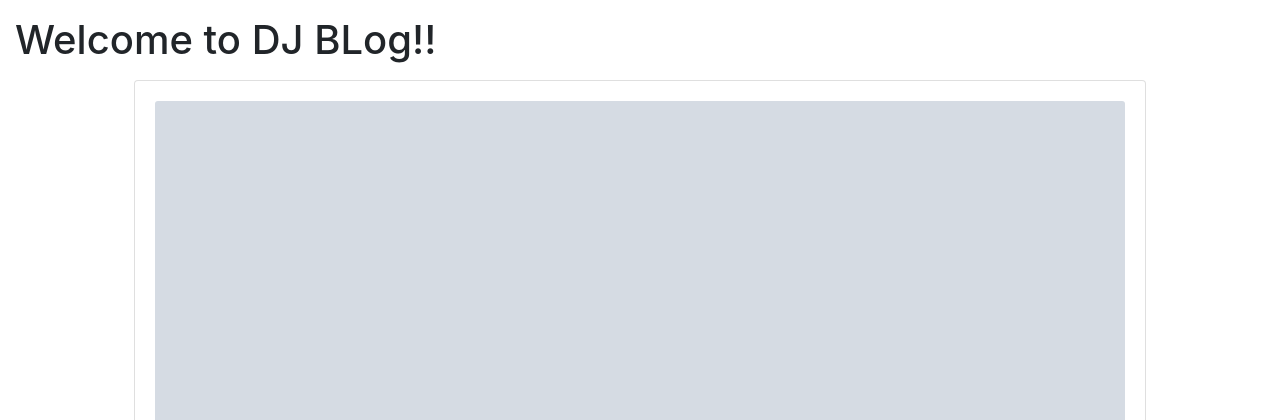
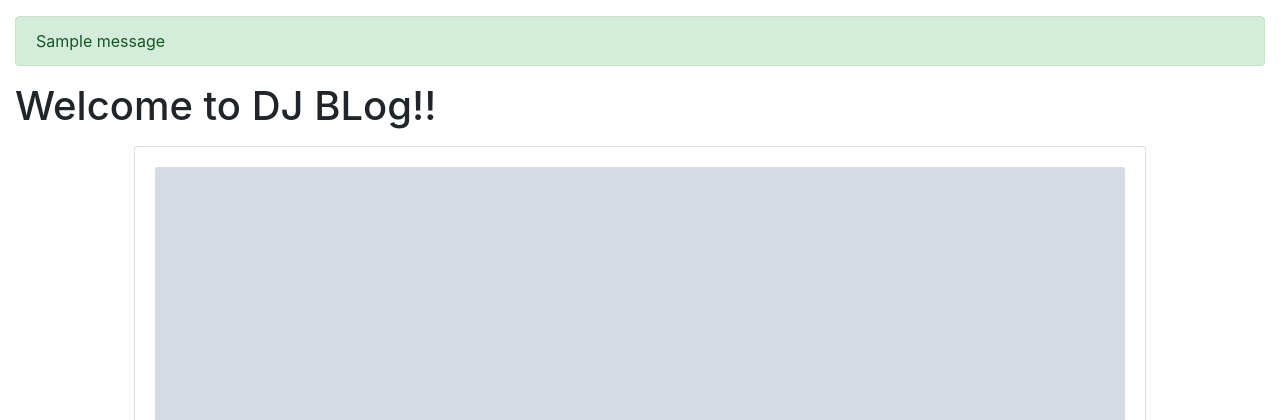
Before and after one commit to juchilian/django-blog, a Django app: page / in a window 1280 px wide. Shown: the part 56-476 px from the top of the page. Run offline with Django 3.2, Linux system fonts and the light colour scheme; tables that the repository leaves empty hold one stand-in row (values such as "Sample post"); grey boxes marked "Sample" are stand-in pictures; one stand-in notice (Sample message) is shown; some libraries are stand-ins or nearby versions.

Commit message:
added alert

```diff
--- a/blog/views.py
+++ b/blog/views.py
@@ -1,3 +1,4 @@
+from django.contrib import messages
 from django.contrib.auth.decorators import login_required
 from django.contrib.admin.views.decorators import staff_member_required
 from django.http import Http404
@@ -33,6 +34,7 @@ def blog_post_create_view(request):
         obj.user = request.user
         obj.save()
         form = BlogPostModelForm()
+        messages.success(request, "正常に投稿されました！")
         return redirect("/blog")
 
     context = {'title': '新規投稿', 'form': form}
@@ -56,6 +58,7 @@ def blog_post_update_view(request, slug):
     form = BlogPostModelForm(request.POST or None, instance=post)
     if form.is_valid():
         form.save()
+        messages.success(request, "正常に更新されました！")
         return redirect("/blog")
     context = {"title": f"Update {post.title}", 'form': form}
     template_name = 'blog/form.html'
--- a/templates/base.html
+++ b/templates/base.html
@@ -1,4 +1,5 @@
 {% load staticfiles %}
+{% load bootstrap4 %}
 <!DOCTYPE html>
 
 <html lang="ja">
@@ -17,6 +18,8 @@
 <body>
     {% include 'navbar.html' %}
     <div class="container-fluid">
+        {% include 'messages.html' %}
+
         {% block content %}
         {% endblock content %}
     </div>
--- a/templates/js.html
+++ b/templates/js.html
@@ -1,3 +1,5 @@
     <script src="https://code.jquery.com/jquery-3.3.1.slim.min.js" integrity="sha384-q8i/X+965DzO0rT7abK41JStQIAqVgRVzpbzo5smXKp4YfRvH+8abtTE1Pi6jizo" crossorigin="anonymous"></script>
     <script src="https://cdnjs.cloudflare.com/ajax/libs/popper.js/1.14.7/umd/popper.min.js" integrity="sha384-UO2eT0CpHqdSJQ6hJty5KVphtPhzWj9WO1clHTMGa3JDZwrnQq4sF86dIHNDz0W1" crossorigin="anonymous"></script>
     <script src="https://stackpath.bootstrapcdn.com/bootstrap/4.3.1/js/bootstrap.min.js" integrity="sha384-JjSmVgyd0p3pXB1rRibZUAYoIIy6OrQ6VrjIEaFf/nJGzIxFDsf4x0xIM+B07jRM" crossorigin="anonymous"></script>
+    <!-- alertを自動で消す -->
+    <!-- <script type="text/javascript">$(function(){setTimeout("$('.alert').fadeOut('slow')", 3000)})</script> -->
--- /dev/null
+++ b/templates/messages.html
@@ -0,0 +1,7 @@
+{% if messages %}
+    {% for message in messages %}
+    <div class="my-3 alert alert-dismissable alert-{% if message.tags == 'error' %}danger{% else %}{{message.tags}}{% endif %}" role="alert">
+        {{ message }}
+    </div>
+    {% endfor %}
+{% endif %}
```
